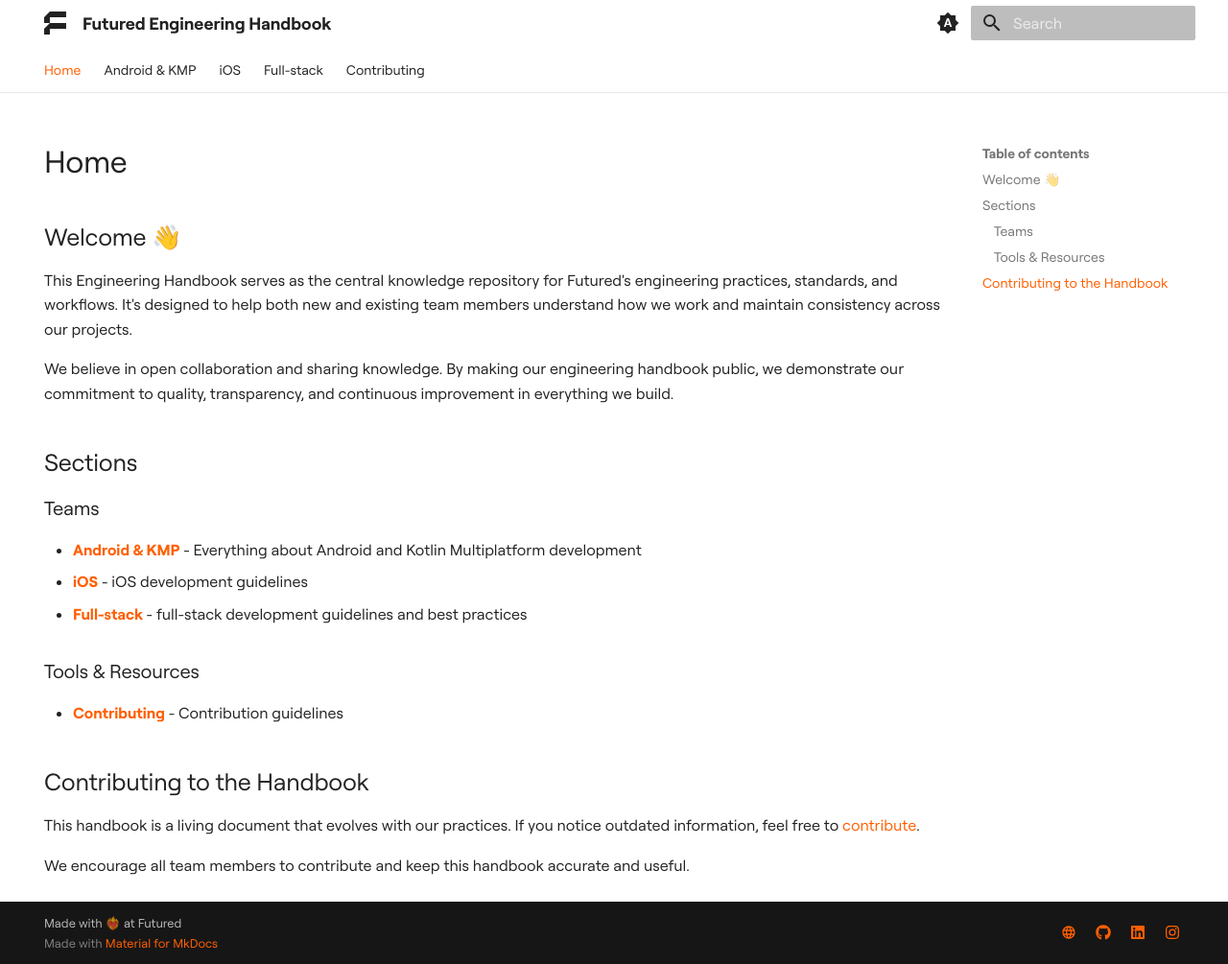
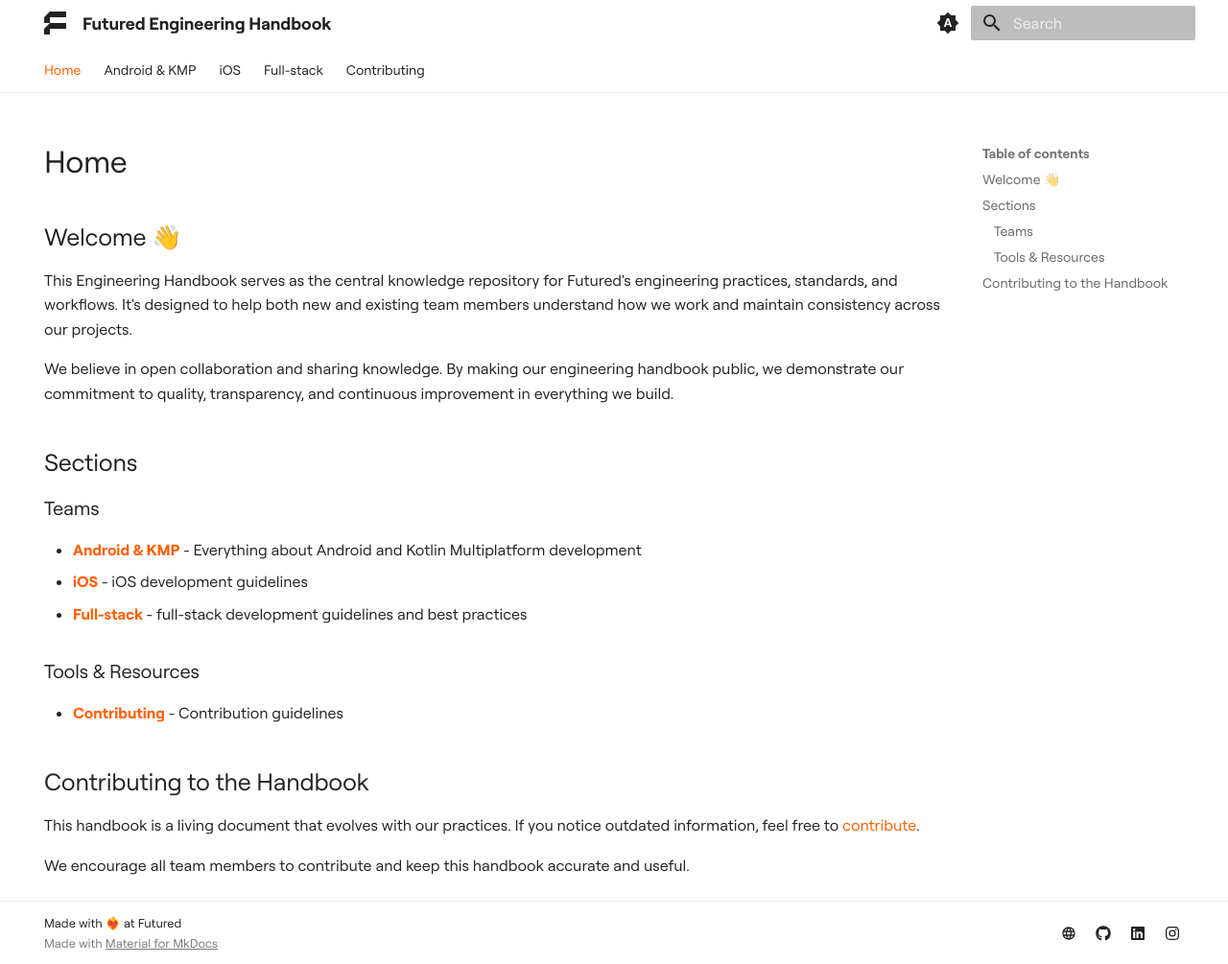
Before and after one commit to futuredapp/Engineering-Handbook, an MkDocs documentation site: the page built from docs/index.md, in a window 1280 px wide and 1005 px high. Shown: the whole window at 96% size. Built offline with MkDocs 1.6.1 and Material for MkDocs 9.7.7, drawn with Linux system fonts in a browser that asks for light colours.

Commit message:
Add footer styles and new color variables in extra.css for enhanced theming

```diff
--- a/docs/stylesheets/extra.css
+++ b/docs/stylesheets/extra.css
@@ -32,6 +32,7 @@
   --ftrd-foreground: #222222;
   --ftrd-foreground-variant: #00000099;
   --ftrd-foreground-variant2: #00000066;
+  --ftrd-foreground-variant3: #22222299;
   --ftrd-border: #E7E8E9;
   --ftrd-brand: #FF5F00;
 
@@ -50,6 +51,7 @@
   --ftrd-foreground: #E7E8E9;
   --ftrd-foreground-variant: #C2C5C8;
   --ftrd-foreground-variant2: #C2C5C8;
+  --ftrd-foreground-variant3: #C2C5C8;
   --ftrd-border: #292929;
   --ftrd-brand: #FF5F00;
 
@@ -100,6 +102,11 @@
   color: var(--ftrd-brand) !important;
 }
 
+/* Navigation links - default */
+.md-nav__link {
+  color: var(--ftrd-foreground-variant) !important;
+}
+
 /* Navigation links - hover */
 .md-nav__link:hover {
   color: var(--ftrd-brand) !important;
@@ -119,3 +126,29 @@
 .md-typeset a {
     color: var(--md-primary-fg-color) !important;
 }
+/* Footer - background*/
+.md-footer-meta {
+  background-color: var(--ftrd-background);
+  border-top: 1px solid var(--ftrd-border);
+}
+
+/* Footer - Made with ❤️‍🔥 at Futured */
+.md-copyright__highlight {
+  color: var(--ftrd-foreground);
+}
+
+/* Footer - Made with mkdocs */
+.md-copyright {
+  color: var(--ftrd-foreground-variant3);
+}
+
+/* Footer - Made with mkdocs - link */
+.md-copyright a {
+  color: var(--ftrd-foreground-variant3) !important;
+  text-decoration: underline;
+}
+
+/* Footer - social icons */
+.md-social a {
+  color: var(--ftrd-foreground) !important;
+}
```
